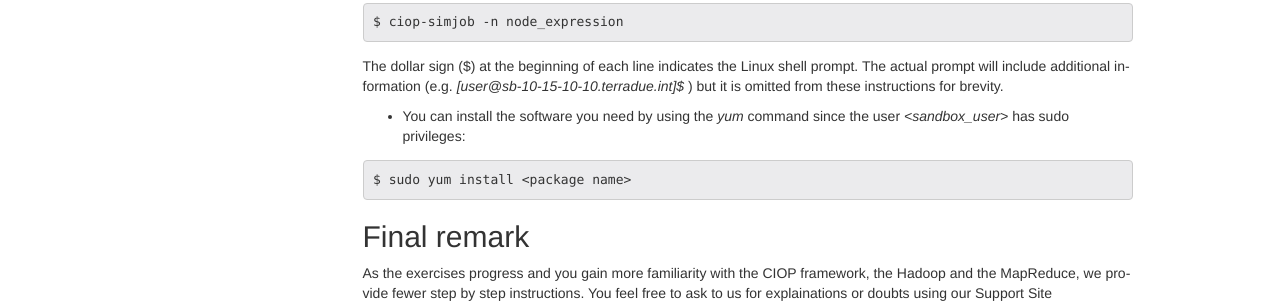
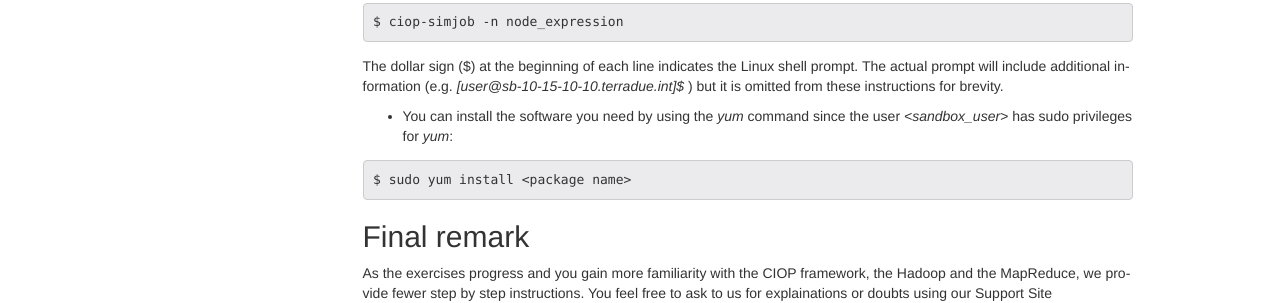
Before and after one commit to Terradue/doc-developer-sandbox, a Sphinx documentation site: the page built from source/developer/general_notes.rst, in a window 1280 px wide. Shown: the part 576-879 px from the top of the page. Built offline with Sphinx 7.4.7, drawn with Linux system fonts in a browser that asks for light colours; pages that are not in the unit, such as notebooks, are missing from menus.

Commit message:
Update general_notes.rst

```diff
--- a/source/developer/general_notes.rst
+++ b/source/developer/general_notes.rst
@@ -21,7 +21,7 @@ Working with the Sandbox
 
 The dollar sign ($) at the beginning of each line indicates the Linux shell prompt. The actual prompt will include additional information (e.g. *[user@sb-10-15-10-10.terradue.int]$* ) but it is omitted from these instructions for brevity.
 
-* You can install the software you need by using the *yum* command since the user *<sandbox_user>* has sudo privileges:
+* You can install the software you need by using the *yum* command since the user *<sandbox_user>* has sudo privileges for *yum*:
 
 .. code-block:: bash
 
```
